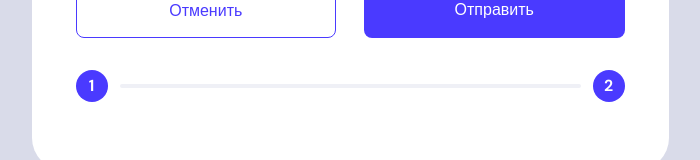
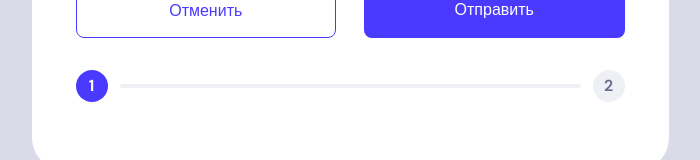
Before and after one commit to tokmashik/feedback-form-for-the-dream-team, a Vue app: page / in a window 1280 px wide. Shown: the part 630-790 px from the top of the page, without its empty margins (290-990 px from the left). Built offline with nearby package versions, Linux system fonts and the light colour scheme.

Commit message:
fix: fix colors

```diff
--- a/src/components/FeedbackForm.vue
+++ b/src/components/FeedbackForm.vue
@@ -74,7 +74,10 @@
           Отправить
         </BaseButton>
       </div>
-    <FormStepper :filledFields="filledFieldsCount" :totalFields="totalFields" />
+      <FormStepper
+        :filledFields="filledFieldsCount"
+        :totalFields="totalFields"
+      />
     </form>
   </div>
 </template>
@@ -113,9 +116,21 @@
   });
 
   const isValidEmail = (email) => /^[^\s@]+@[^\s@]+\.[^\s@]+$/.test(email);
+  const isFullNameValid = (fullName) => {
+    const parts = fullName.trim().split(/\s+/);
+
+    if (parts.length !== 3) return false;
+
+    return parts.every((word) => /^[A-Za-zА-Яа-яЁё-]{2,}$/.test(word));
+  };
 
   const validateForm = () => {
-    errors.name = name.value.trim() ? '' : 'ФИО обязательно';
+    errors.name = name.value.trim()
+      ? isFullNameValid(name.value)
+        ? ''
+        : 'ФИО должно состоять из 3 слов'
+      : 'ФИО обязательно';
+
     errors.email = email.value.trim()
       ? isValidEmail(email.value)
         ? ''
--- a/src/components/FormStepper.vue
+++ b/src/components/FormStepper.vue
@@ -7,7 +7,6 @@
       >
         1
       </div>
-
       <div class="stepper__line">
         <div
           class="stepper__line-progress"
@@ -17,7 +16,7 @@
 
       <div
         class="stepper__step"
-        :class="{ 'stepper__step--active': step >= 2 }"
+        :class="{ 'stepper__step--active': lineWidth === 100 }"
       >
         2
       </div>
@@ -64,8 +63,8 @@
       width: 32px;
       height: 32px;
       border-radius: 50%;
-      background: var(--color-primary1);
-      color: var(--color-neutral-100);
+      background: var(--color-neutral-300);
+      color: var(--color-neutral-600);
       display: flex;
       align-items: center;
       justify-content: center;
@@ -75,6 +74,7 @@
 
       &--active {
         background: var(--color-primary1);
+        color: var(--color-neutral-100);
       }
     }
 
```
